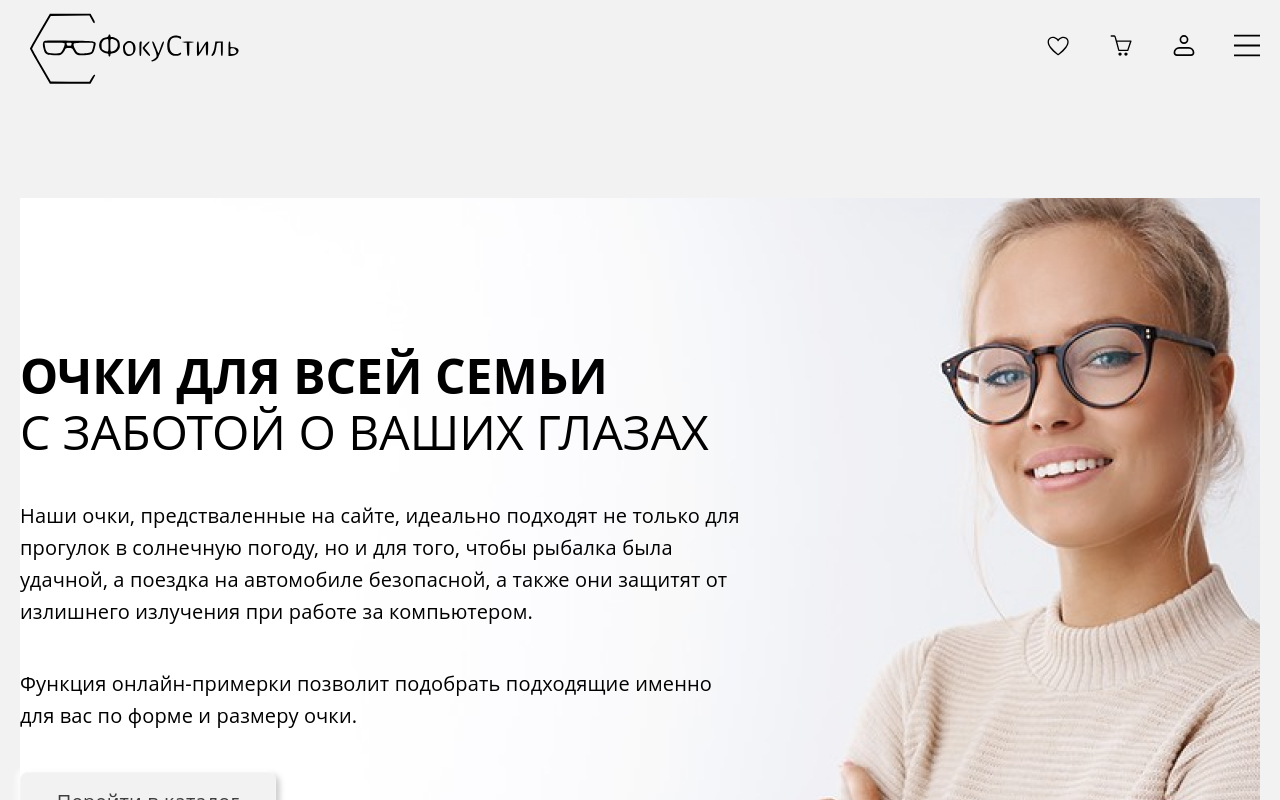
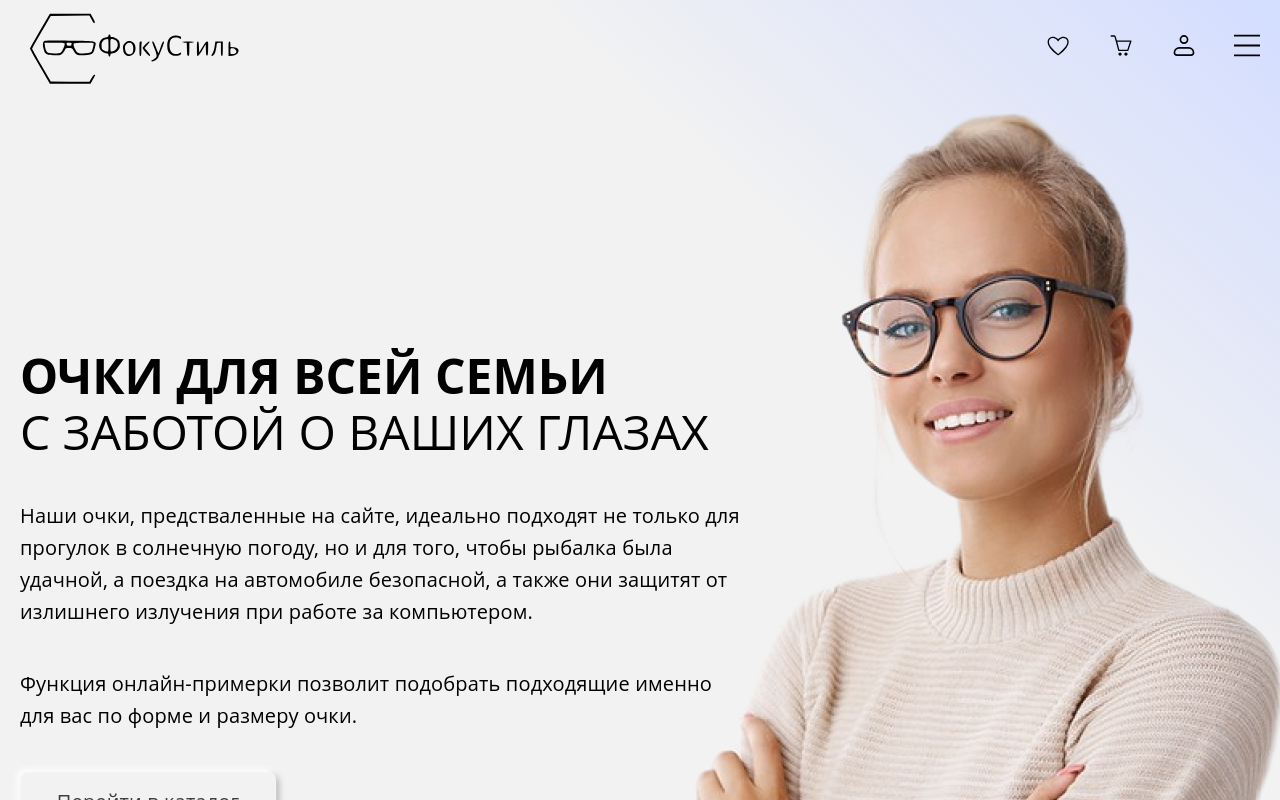
Before and after one commit to gusennn/focustyle, a React (Create React App) app: page /#/ in a window 1280 px wide. Shown: the top 800 px of the page. Built offline with nearby package versions, Linux system fonts and the light colour scheme.

Commit message:
корректировка фона основной страницы

```diff
--- a/src/components/homePage/HomePage.js
+++ b/src/components/homePage/HomePage.js
@@ -7,7 +7,7 @@ import glassFitting from '../../assets/image/img_online_glasess.png';
 
 const HomePage = () => {
     return (
-        <div className='componentContainer'>
+        <div className={`componentContainer ${hpCss.HomePageGradient}`}>
             <div className={hpCss.container__legend}>
                 <div className={hpCss.container__legend__text}>
                     <Typography variant={'h3'} className={hpCss.container__title}><strong>очки для всей семьи</strong><br /> с заботой о ваших глазах </Typography>
--- a/src/components/homePage/homePage.module.css
+++ b/src/components/homePage/homePage.module.css
@@ -1,7 +1,17 @@
+.HomePageGradient::after {
+  content: '';
+  width: 100%;
+  height: 100vh;
+  position: absolute;
+  top: 0;
+  left: 0;
+  background: url(../../assets/image/background-clear.png) 50% 0/auto auto no-repeat, linear-gradient(42deg, #f2f2f2 65%, #d3ddff 100%);
+  z-index: -1;
+}
+
 .container__legend {
   padding-top: 150px;
   padding-bottom: 280px;
-  background: url(../../assets/image/background2.jpg) no-repeat 0 -150px;
 }
 
 .container__legend__text {
```
Also changed, not shown: src/assets/image/background-clear.png (added).
